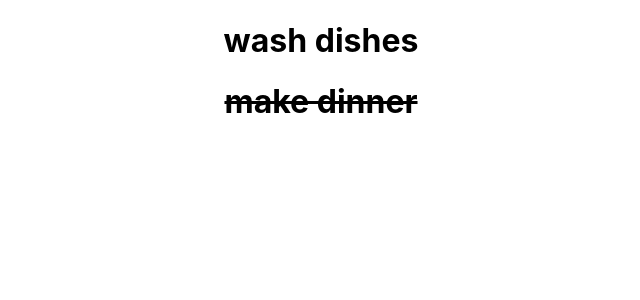
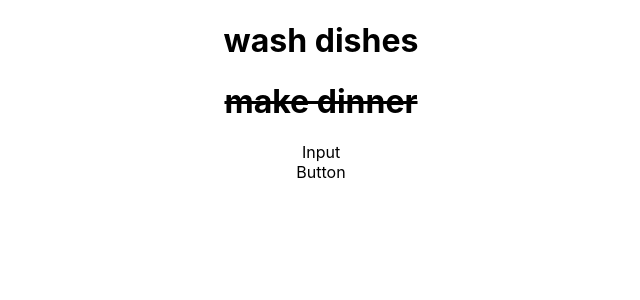
Before and after one commit to AlexDoss42/testing-react-app, a React (Create React App) app: page / in a window 1280 px wide. Shown: the top 300 px of the page, without its empty margins (319-959 px from the left). Built offline with nearby package versions, Linux system fonts and the light colour scheme.

Commit message:
adds some basic stuff for another tutorial

```diff
--- a/src/App.js
+++ b/src/App.js
@@ -1,7 +1,11 @@
+import { useState } from 'react';
 import './App.css';
+import Button from './components/Button';
+import Input from './components/Input';
 import Todo from './components/Todo';
 
 function App() {
+  const [showDiv, setShowDiv] = useState(true);
   const todos = [
     {
       id: 1,
@@ -21,6 +25,10 @@ function App() {
           return (<Todo todo={todo}/>)
         })
       }
+      <div>
+        <Input showDiv={showDiv} />
+        <Button />
+      </div>
     </div>
   );
 }
--- /dev/null
+++ b/src/components/Button.js
@@ -0,0 +1,9 @@
+import React from 'react'
+
+function Button() {
+  return (
+    <div>Button</div>
+  )
+}
+
+export default Button
--- /dev/null
+++ b/src/components/Input.js
@@ -0,0 +1,9 @@
+import React from 'react'
+
+function Input() {
+  return (
+    <div>Input</div>
+  )
+}
+
+export default Input
```
